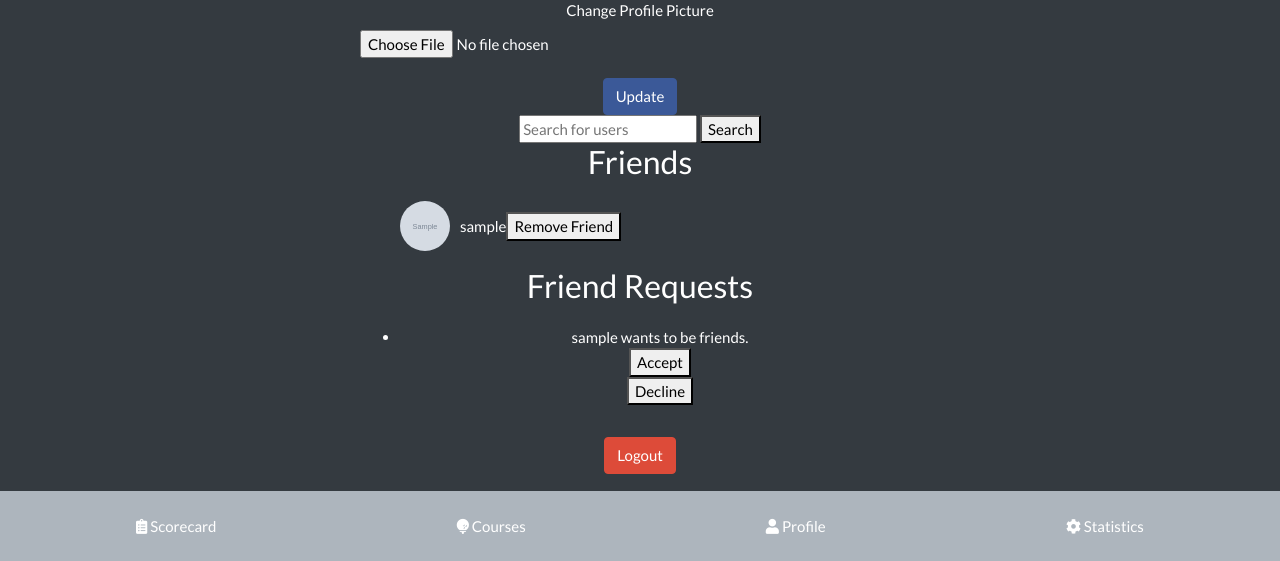
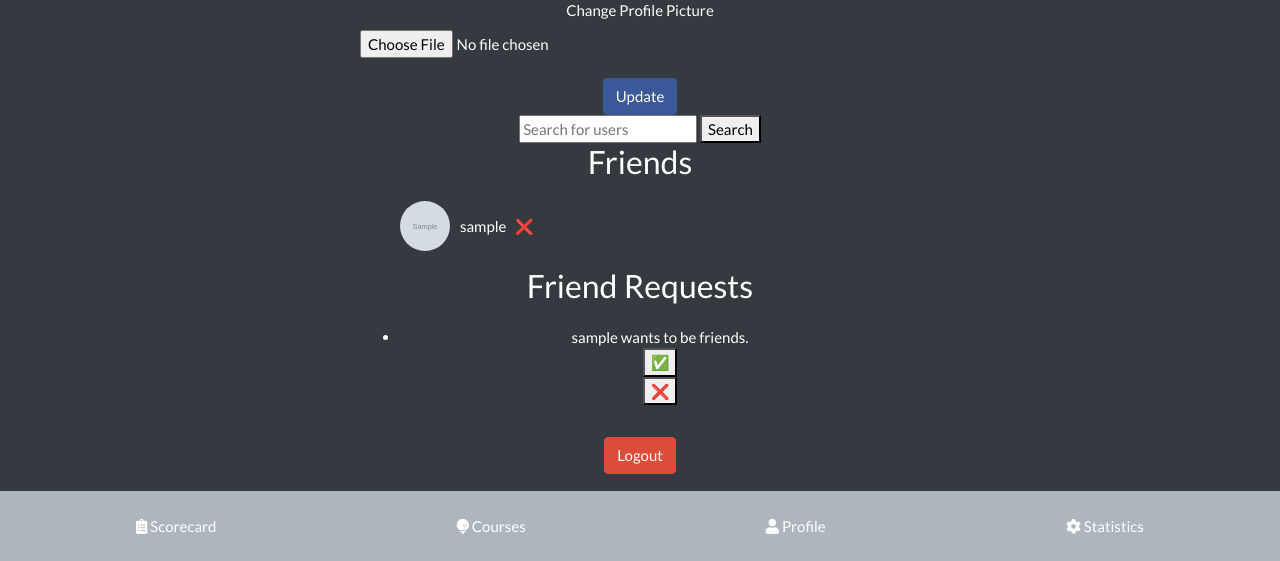
Before and after one commit to webcamleif/dg, a Flask app: page /profile in a window 1280 px wide. Shown: the part 239-800 px from the top of the page. Run offline with Flask 3, Linux system fonts and the light colour scheme; a user stored in the database is signed in; tables that the repository leaves empty hold one stand-in row (values such as "Sample post"); grey boxes marked "Sample" are stand-in pictures; some libraries are stand-ins or nearby versions.

Commit message:
Check marks

```diff
--- a/templates/profile.html
+++ b/templates/profile.html
@@ -20,8 +20,8 @@
         <li class="friend-item">
             <img src="{{ url_for('static', filename='images/' + friend.profile_pic) }}" alt="{{ friend.username }}'s Profile Picture">
             {{ friend.username }}
-            <form method="POST" action="{{ url_for('remove_friend', user_id=friend.id) }}">
-                <button type="submit">Remove Friend</button>
+            <span class="remove-friend-icon" title="Remove Friend">&nbsp&nbsp&nbsp❌</span>
+            <form method="POST" action="{{ url_for('remove_friend', user_id=friend.id) }}" style="display: none;">
             </form>
         </li>
         {% endfor %}
@@ -32,10 +32,10 @@
         <li>
             {{ request.sender.username }} wants to be friends.
             <form method="POST" action="{{ url_for('accept_request', request_id=request.id) }}">
-                <button type="submit">Accept</button>
+                <button type="submit">✅</button>
             </form>
             <form method="POST" action="{{ url_for('decline_request', request_id=request.id) }}">
-                <button type="submit">Decline</button>
+                <button type="submit">❌</button>
             </form>
         </li>
         {% endfor %}
@@ -59,6 +59,15 @@
   </div>
 </div>
 <script>
+    document.querySelectorAll('.remove-friend-icon').forEach(function(icon) {
+        icon.addEventListener('click', function() {
+            var confirmRemove = confirm('Are you sure you want to remove this friend?');
+            if (confirmRemove) {
+                var form = this.nextElementSibling;
+                form.submit();
+            }
+        });
+    });
     function searchUsers() {
         var query = document.getElementById('query').value;
         fetch('/search_users', {
```
